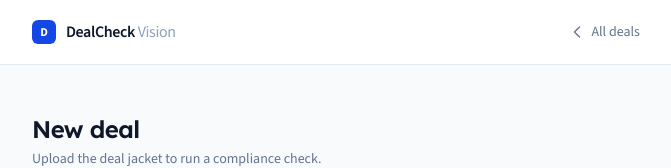
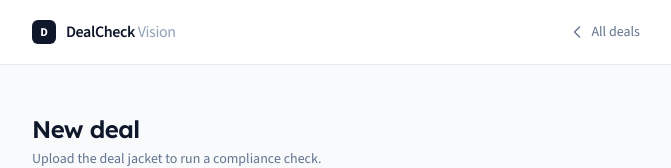
Before and after one commit to Mothernsp/dealcheck-vision, a Next.js app: page /upload in a window 1280 px wide. Shown: the top 168 px of the page, without its empty margins (304-975 px from the left). Built offline with nearby package versions, Linux system fonts and the light colour scheme.

Commit message:
redesign: upload flow in command-center language

```diff
--- a/app/upload/page.js
+++ b/app/upload/page.js
@@ -59,7 +59,7 @@ export default function UploadPage() {
       <header className="border-b border-slate-200 bg-white">
         <div className="max-w-2xl mx-auto px-6 sm:px-8 h-16 flex items-center justify-between">
           <Link href="/" className="flex items-center gap-2.5 group">
-            <span className="h-6 w-6 rounded-md bg-blue-700 flex items-center justify-center text-white text-xs font-bold">D</span>
+            <span className="h-6 w-6 rounded-md bg-slate-900 flex items-center justify-center text-white text-xs font-bold">D</span>
             <span className="font-semibold tracking-tight text-slate-900 group-hover:text-slate-600 transition-colors">
               DealCheck <span className="text-slate-400 font-normal">Vision</span>
             </span>
@@ -117,7 +117,7 @@ export default function UploadPage() {
           </div>
 
           {files.length > 0 && (
-            <ul className="rounded-lg ring-1 ring-slate-200 bg-white divide-y divide-slate-100 overflow-hidden">
+            <ul className="rounded-lg border border-slate-200 bg-white divide-y divide-slate-100 overflow-hidden">
               {files.map((f) => (
                 <li key={f.name} className="flex items-center gap-3 px-4 py-3">
                   <svg className="h-4 w-4 text-slate-300 shrink-0" fill="none" viewBox="0 0 24 24" strokeWidth={1.5} stroke="currentColor">
@@ -143,7 +143,7 @@ export default function UploadPage() {
           )}
 
           {error && (
-            <div className="rounded-lg ring-1 ring-rose-200 bg-rose-50 px-4 py-3 text-sm text-rose-700">
+            <div className="rounded-lg border border-rose-200 bg-rose-50 px-4 py-3 text-sm text-rose-700">
               {error}
             </div>
           )}
```
